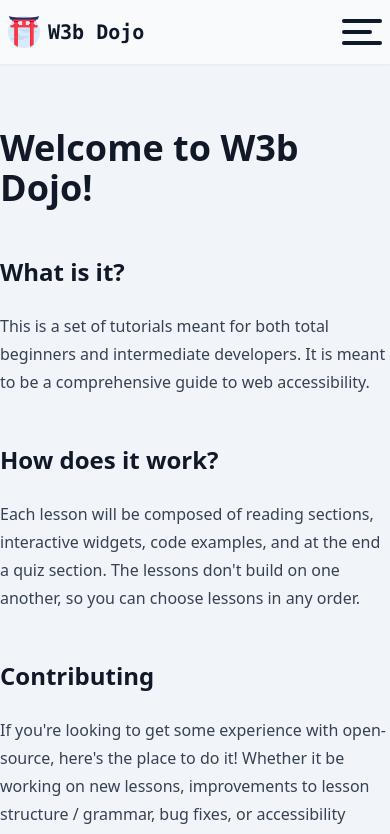
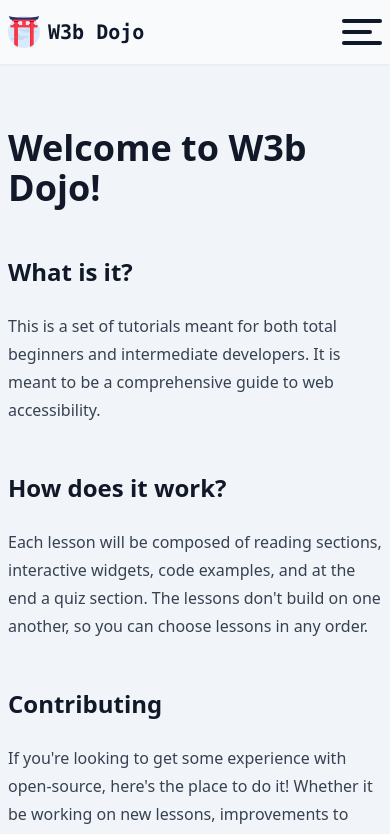
Before and after one commit to joayo13/w3bdojo, a SvelteKit app: page / in a window 390 px wide. Shown: the top 834 px of the page. Built offline with nearby package versions, Linux system fonts and the light colour scheme.

Commit message:
added px-2 to add some padding to sides on mobile

```diff
--- a/src/routes/+layout.svelte
+++ b/src/routes/+layout.svelte
@@ -155,7 +155,7 @@
 
 <div
 	id="main-content"
-	class="flex min-h-screen justify-center bg-slate-100 pt-32 text-lg text-neutral-900 lg:pl-80 dark:bg-slate-900 dark:text-neutral-200"
+	class="flex min-h-screen justify-center bg-slate-100 px-2 pt-32 text-lg text-neutral-900 lg:pl-80 dark:bg-slate-900 dark:text-neutral-200"
 >
 	<GlobalNotifications />
 	{@render children()}
```
